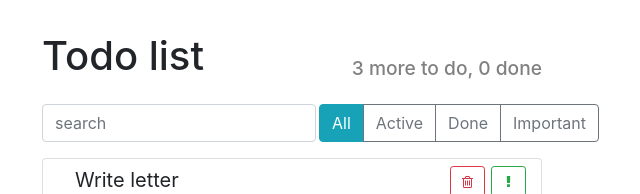
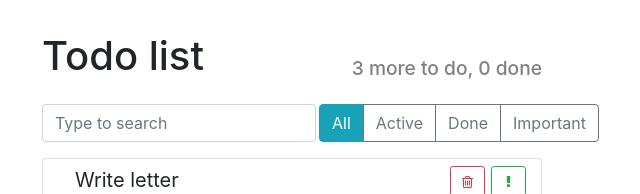
Before and after one commit to jay-banx/todo, a React (Create React App) app: page / in a window 1280 px wide. Shown: the top 194 px of the page, without its empty margins (348-988 px from the left). Built offline with nearby package versions, Linux system fonts and the light colour scheme.

Commit message:
Added SearchPanel

```diff
--- a/src/components/App/App.js
+++ b/src/components/App/App.js
@@ -42,7 +42,8 @@ class App extends Component {
       this.createItem("Write letter"),
       this.createItem("Buy smartphone"),
       this.createItem("Kiss my girlfriend")
-    ]
+    ],
+    searchText: ""
   };
 
   createItem(label) {
@@ -111,19 +112,30 @@ class App extends Component {
     });
   };
 
+  setSearchText = text => {
+    this.setState({
+      searchText: text
+    });
+  };
+
   render() {
-    const { filters, todoData } = this.state;
+    const { filters, todoData, searchText } = this.state;
 
     const doneCount = todoData.filter(el => el.done).length;
     const todoCount = todoData.length - doneCount;
 
-    const data = filters.find(filter => filter.enabled).filterFunc(todoData);
+    const data = filters
+      .find(filter => filter.enabled)
+      .filterFunc(todoData)
+      .filter(todo =>
+        todo.label.toLowerCase().includes(searchText.toLowerCase())
+      );
 
     return (
       <div className="app">
         <AppHeader toDo={todoCount} done={doneCount} />
         <div className="top-panel d-flex">
-          <SearchPanel />
+          <SearchPanel searchText={searchText} onSearch={this.setSearchText} />
           <ItemStatusFilter
             filters={filters}
             onFilter={this.switchEnabledFilter}
--- a/src/components/SearchPanel/SearchPanel.js
+++ b/src/components/SearchPanel/SearchPanel.js
@@ -1,12 +1,14 @@
 import React from "react";
 import "./SearchPanel.css";
 
-const SearchPanel = () => {
+const SearchPanel = ({ searchText, onSearch }) => {
   return (
     <input
       type="text"
-      placeholder="search"
+      placeholder="Type to search"
       className="form-control search-input"
+      value={searchText}
+      onChange={event => onSearch(event.target.value)}
     />
   );
 };
```
